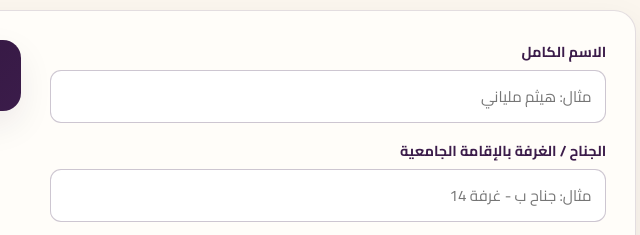
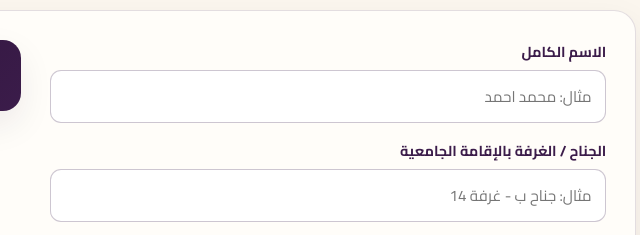
Before and after one commit to haithemmelani-ship-it/index.html, a plain HTML site: page index.html in a window 1280 px wide. Shown: the part 2326-2561 px from the top of the page, 554-1194 px from the left. Drawn offline with Linux system fonts and the light colour scheme; a web font is replaced by a local one.

Commit message:
Update index.html

```diff
--- a/index.html
+++ b/index.html
@@ -751,7 +751,7 @@
       <form id="membershipForm">
         <div class="form-group">
           <label for="memberName">الاسم الكامل</label>
-          <input type="text" id="memberName" placeholder="مثال: هيثم ملياني" required />
+          <input type="text" id="memberName" placeholder="مثال: محمد احمد" required />
         </div>
         <div class="form-group">
           <label for="memberRoom">الجناح / الغرفة بالإقامة الجامعية</label>
```
